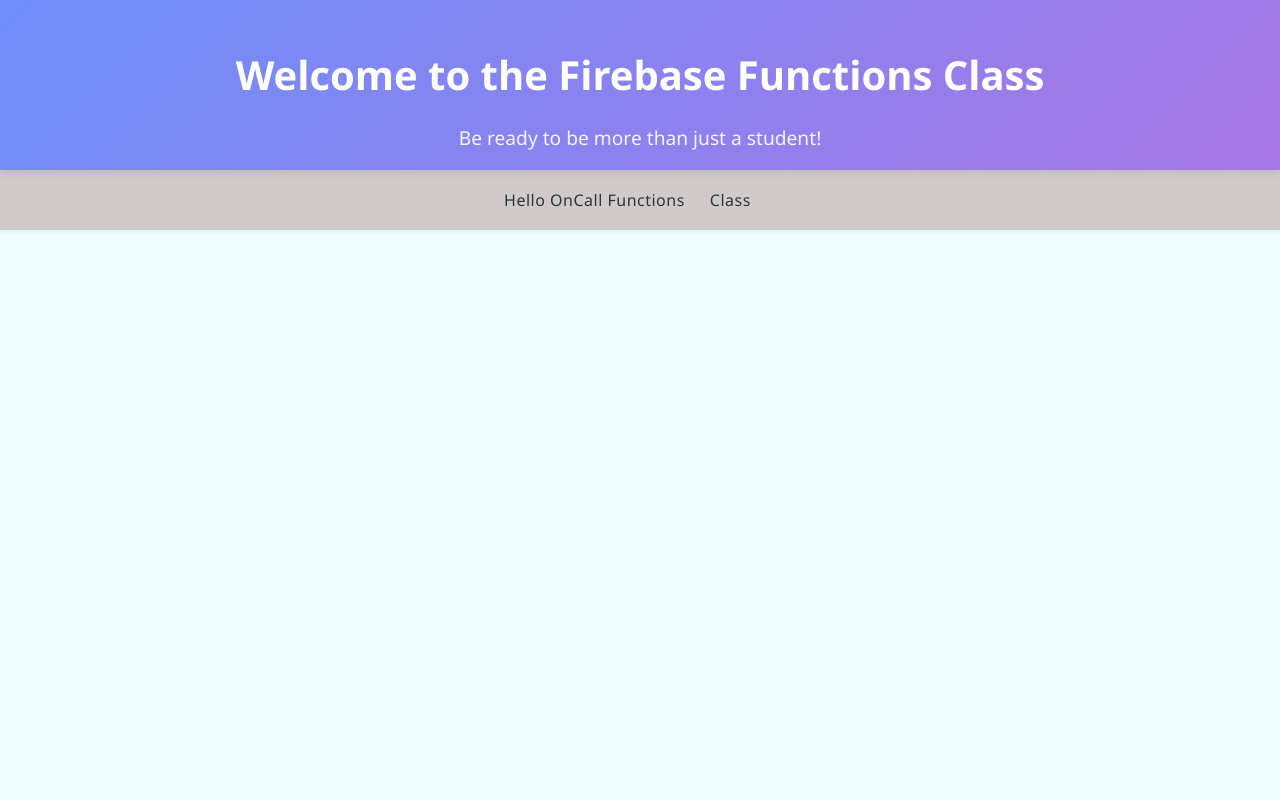
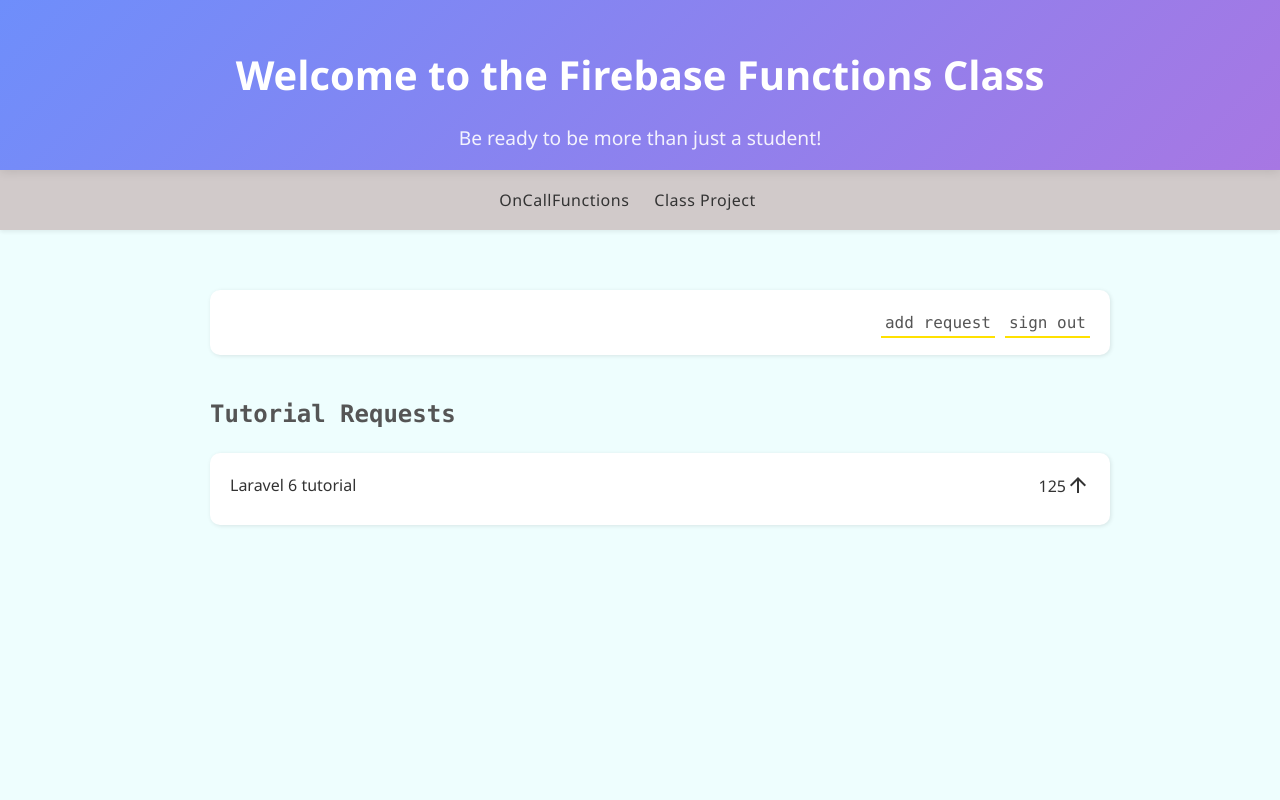
Before and after one commit to Tonyfilho/firebase_function, an Angular app: page /class/project in a window 1280 px wide. Before the commit this address led to /. Shown: the top 800 px of the page. Built offline with nearby package versions, Linux system fonts and the light colour scheme.

Commit message:
fixing css

```diff
--- a/src/app/app.routes.ts
+++ b/src/app/app.routes.ts
@@ -5,5 +5,6 @@
     { path: '', redirectTo: 'class', pathMatch: 'full' }, // Rota padrão
     { path: 'class', loadComponent:()  => import('./pages/home/home.component').then(c => c.HomeComponent)},
     { path: 'class/hello', loadComponent: () => import('./hello/hello.component').then(c => c.HelloComponent) },
+    { path: 'class/project', loadComponent: () => import('./class-project/class-project.component').then(c => c.ClassProjectComponent) },
     // Adicione outras rotas aqui
   ];
--- /dev/null
+++ b/src/app/class-project/class-project.component.css
@@ -0,0 +1,118 @@
+
+
+h1,h2,p,a,input{
+    color: #555;
+    font-family: Consolas, Arial;
+    text-decoration: none;
+  }
+
+  ul{
+    margin: 0;
+    padding: 0;
+  }
+
+
+.class-project {
+  display: flex;
+  align-content: flex-start;
+  align-items: center;
+  min-width: 900px;
+  min-height: 60vh;
+  flex-wrap: wrap;
+  flex-direction: column;
+}
+
+/* header styles */
+.header {
+  width: 100%;
+  padding: 20px;
+  text-align: right;
+  background: white;
+  box-sizing: border-box;
+  border-radius: 10px;
+  box-shadow: 1px 1px 4px rgba(0, 0, 0, 0.1);
+}
+.header a {
+  margin-left: 10px;
+  border-bottom: 2px solid #ffe100;
+  padding: 4px;
+  cursor: pointer;
+}
+.header a:hover {
+  background: #ffe100;
+  color: black;
+}
+
+/* content styles */
+.content {
+  width: 100%;
+  padding: 20px;
+}
+
+/* request list styles */
+.request-list li {
+  padding: 20px;
+  margin: 10px auto;
+  list-style-type: none;
+  background: white;
+  border-radius: 10px;
+  box-shadow: 1px 1px 4px rgba(0, 0, 0, 0.1);
+  display: flex;
+  justify-content: space-between;
+}
+.request-list .votes {
+  position: relative;
+  top: -5px;
+  z-index: 0;
+}
+.request-list .upvote {
+  cursor: pointer;
+  border-radius: 50%;
+}
+.request-list .upvote:active {
+  color: black;
+  background: #ffe100;
+}
+
+/* modal styles */
+.modal {
+  width: 300px;
+  padding: 30px;
+  margin: 100px auto;
+  border-radius: 10px;
+  background: white;
+  box-shadow: 0px 0px 8px rgba(0, 0, 0, 0.1);
+  text-align: center;
+}
+.new-request {
+  display: none;
+  position: fixed;
+  top: 0;
+  left: 0;
+  width: 100%;
+  height: 100%;
+  background: rgba(0, 0, 0, 0.4);
+  z-index: 1;
+}
+
+.new-request.open {
+  display: block;
+}
+
+/* form element styles */
+input {
+  display: block;
+  margin: 8px 0;
+  padding: 8px 2px;
+  border-width: 0 0 2px 0;
+  width: 100%;
+}
+button {
+  margin-top: 10px;
+  padding: 8px 12px;
+  background: #ffe100;
+  border: 0;
+  font-weight: bold;
+  font-family: inherit;
+  cursor: pointer;
+}
--- /dev/null
+++ b/src/app/class-project/class-project.component.html
@@ -0,0 +1,35 @@
+<div class="class-project">
+  <!-- new request modal -->
+  <div class="new-request" [ngClass]="{'open': isModalOpen}" (click)="closeModal()">
+    <div class="modal" (click)="$event.stopPropagation()">
+      <h2>Request a Tutorial</h2>
+      <form>
+        <input type="text" name="request" placeholder="Request...">
+        <button type="button">Submit Request</button>
+        <p class="error"></p>
+      </form>
+    </div>
+  </div>
+
+  <section class="header">
+    <nav>
+      <a class="add-request" (click)="openModal()">add request</a>
+      <a class="sign-out">sign out</a>
+    </nav>
+  </section>
+
+
+  <section class="content">
+    <h1>Tutorial Requests</h1>
+    <ul class="request-list">
+      <li>
+        <span class="text">Laravel 6 tutorial</span>
+        <div>
+          <span class="votes">125</span>
+          <i class="material-icons upvote">arrow_upward</i>
+        </div>
+      </li>
+    </ul>
+  </section>
+
+</div>
--- a/src/app/class/class.component.css
+++ /dev/null
@@ -1,109 +0,0 @@
-/* mini reset */
-body{
-    margin: 0 auto;
-    background: #fafafa;
-    max-width: 1400px;
-  }
-  body,h1,h2,p,a,input{
-    color: #555;
-    font-family: Consolas, Arial;
-    text-decoration: none;
-  }
-  ul{
-    margin: 0;
-    padding: 0;
-  }
-
-  /* header styles */
-  header{
-    width: 100%;
-    padding: 20px;
-    text-align: right;
-    background: white;
-    box-sizing: border-box;
-    box-shadow: 0px 0px 6px rgba(0,0,0,0.1);
-  }
-  header a{
-    margin-left: 10px;
-    border-bottom: 2px solid #ffe100;
-    padding: 4px;
-    cursor: pointer;
-  }
-  header a:hover{
-    background: #ffe100;
-    color: black;
-  }
-
-  /* content styles */
-  .content{
-    max-width: 800px;
-    margin: 40px auto 0;
-  }
-
-  /* request list styles */
-  .request-list li{
-    padding: 20px;
-    margin: 10px auto;
-    list-style-type: none;
-    background: white;
-    border-radius: 10px;
-    box-shadow: 1px 1px 4px rgba(0,0,0,0.1);
-    display: flex;
-    justify-content: space-between;
-  }
-  .request-list .votes{
-    position: relative;
-    top: -5px;
-    z-index: 0;
-  }
-  .request-list .upvote{
-    cursor: pointer;
-    border-radius: 50%;
-  }
-  .request-list .upvote:active{
-    color: black;
-    background: #ffe100;
-  }
-
-  /* modal styles */
-  .modal {
-    width: 300px;
-    padding: 30px;
-    margin: 100px auto;
-    border-radius: 10px;
-    background: white;
-    box-shadow: 0px 0px 8px rgba(0,0,0,0.1);
-    text-align: center;
-  }
-  .new-request{
-    display: none;
-    position: fixed;
-    top: 0;
-    left: 0;
-    width: 100%;
-    height: 100%;
-    background: rgba(0,0,0,0.4);
-    z-index: 1;
-  }
-
-  .new-request.open {
-    display: block;
-  }
-
-  /* form element styles */
-  input{
-    display: block;
-    margin: 8px 0;
-    padding: 8px 2px;
-    border-width: 0 0 2px 0;
-    width: 100%;
-  }
-  button{
-    margin-top: 10px;
-    padding: 8px 12px;
-    background: #ffe100;
-    border: 0;
-    font-weight: bold;
-    font-family: inherit;
-    cursor: pointer;
-  }
--- a/src/app/components/_header/header.component.html
+++ b/src/app/components/_header/header.component.html
@@ -8,8 +8,8 @@
   </div>
   <div class="nav-content">
     <!-- Link à esquerda -->
-    <a routerLink="/hello" class="logo-link">Hello OnCall Functions</a>
-    <a routerLink="/hello" class="logo-link">Class</a>
+    <a routerLink="/class/hello" class="logo-link">OnCallFunctions</a>
+    <a routerLink="/class/project" class="logo-link">Class Project</a>
 
     <!-- Espaço para outros elementos à direita se necessário -->
     <div class="spacer"></div>
--- a/src/app/pages/home/home.component.css
+++ b/src/app/pages/home/home.component.css
@@ -38,10 +38,7 @@
     display: flex;
     justify-content: center;
     align-items: center;
-    background-image: url("./../../../asset/img/backgrounds/01_Background2.png");
-    background-size: cover;
-    background-position: center;
-    background-repeat: no-repeat;
+
     margin: 0; /* Remove margens padrão */
     padding: 0; /* Remove paddings padrão */
   }
```
Also changed, not shown: src/app/class-project/class-project.component.ts (renamed from src/app/class/class.component.ts, +4 -4 lines), src/app/class/class.component.html (deleted, +0 -33 lines).
